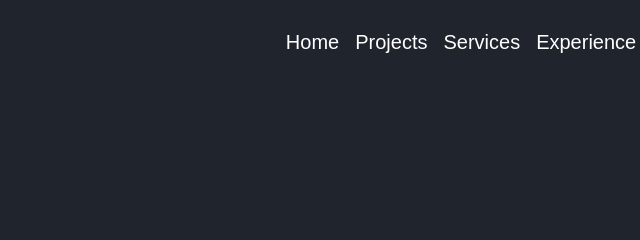
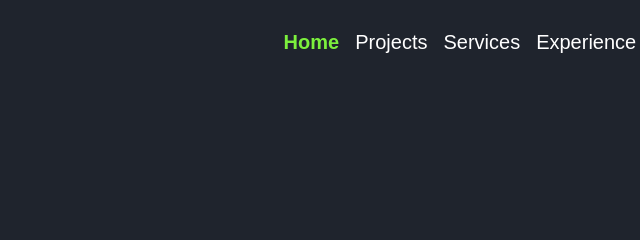
Before and after one commit to antonrizk71/portfolio, a plain HTML site: page index.html in a window 1280 px wide. Shown: the top 240 px of the page, 381-1021 px from the left. Drawn offline with Linux system fonts and the light colour scheme.

Commit message:
first commit

```diff
--- a/script.js
+++ b/script.js
@@ -4,3 +4,23 @@ const navLinks = document.getElementById("nav-links");
 menuToggle.addEventListener("click", () => {
     navLinks.classList.toggle("active");
 });
+
+// nav link active
+
+const links = document.querySelectorAll('#nav-links a');
+
+function setActiveLink() {
+    const currentHash = window.location.hash || '#home';
+    links.forEach(link => {
+        if (link.getAttribute('href') === currentHash) {
+            link.classList.add('active');
+        } else {
+            link.classList.remove('active');
+        }
+    });
+}
+
+
+setActiveLink();
+
+window.addEventListener('hashchange', setActiveLink);
--- a/style.css
+++ b/style.css
@@ -53,6 +53,11 @@ a {
 
 .navbar ul li:hover a {
     color: var(--green);
+}
+
+#nav-links a.active {
+    color: var(--green);
+    font-weight: bold;
 }
 
 .home {
```
